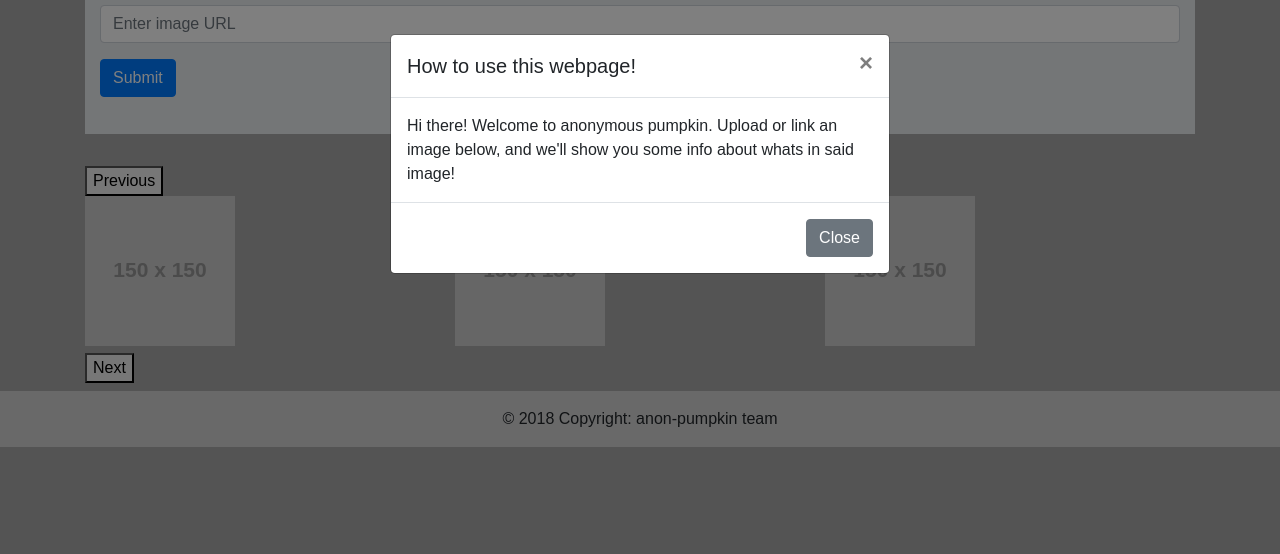
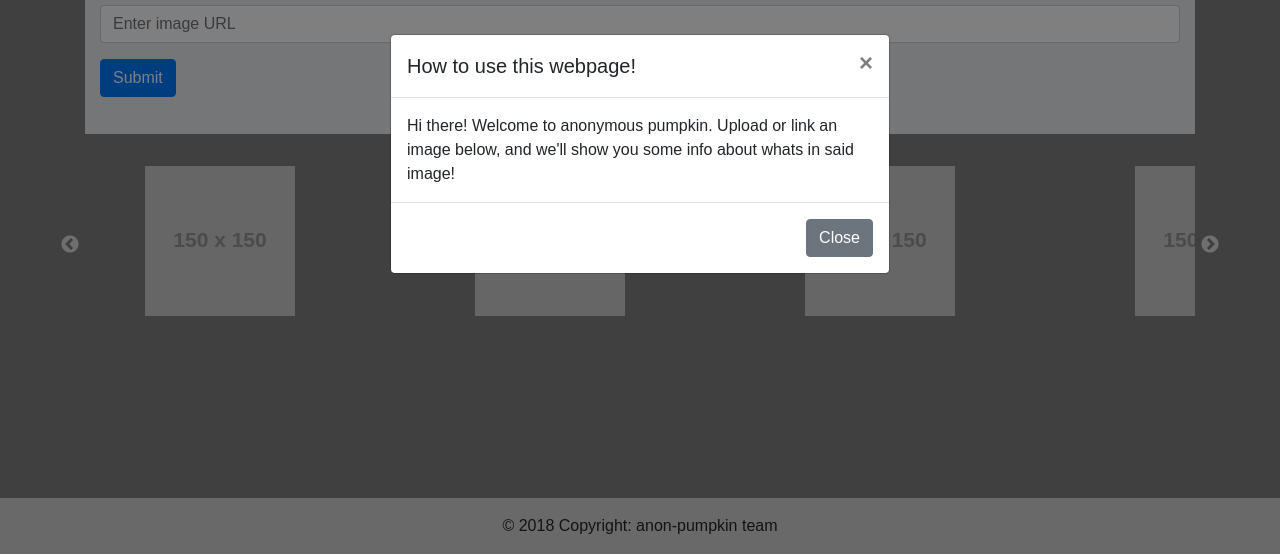
Before and after one commit to QuantumPhilosophy/anonymous-pumpkin, a plain HTML site: page index.html in a window 1280 px wide. Shown: the part 246-800 px from the top of the page. Drawn offline with nearby package versions, Linux system fonts and the light colour scheme; placeholder pictures from the web are drawn by us.

Commit message:
caro working, index page somewhat finalized

```diff
--- a/assets/css/styles.css
+++ b/assets/css/styles.css
@@ -1,6 +1,6 @@
 body {
   font-family: Arial, Helvetica Neue, Helvetica, sans-serif;
-  background-color: darkgrey;
+  background-color: grey;
 }
 
 footer {
--- a/assets/js/app.js
+++ b/assets/js/app.js
@@ -11,18 +11,39 @@ const config = {
 }
 firebase.initializeApp(config)
 
-$(window).on('load', function () {
+$(window).ready(function()  {
   //Image carousel loader
-  $('.multiple-items').slick({
-    infinite: true,
+  $('#instructionModal').modal('show')
+  // $('.multiple-items').slick({
+  //   infinite: true,
+  //   slidesToShow: 3,
+  //   slidesToScroll: 3
+  // })
+  $('.center').slick({
+    centerMode: true,
+    centerPadding: '60px',
     slidesToShow: 3,
-    slidesToScroll: 3
-  })
-
-  $('#instructionModal').modal('show')
-
-
-
+    responsive: [
+      {
+        breakpoint: 768,
+        settings: {
+          arrows: false,
+          centerMode: true,
+          centerPadding: '40px',
+          slidesToShow: 3
+        }
+      },
+      {
+        breakpoint: 480,
+        settings: {
+          arrows: false,
+          centerMode: true,
+          centerPadding: '40px',
+          slidesToShow: 1
+        }
+      }
+    ]
+  });
 })
 
 
--- a/index.html
+++ b/index.html
@@ -6,7 +6,8 @@
   <link rel="stylesheet" href="https://use.fontawesome.com/releases/v5.7.2/css/all.css" integrity="sha384-fnmOCqbTlWIlj8LyTjo7mOUStjsKC4pOpQbqyi7RrhN7udi9RwhKkMHpvLbHG9Sr" crossorigin="anonymous">
   <link rel="stylesheet" href="https://stackpath.bootstrapcdn.com/bootstrap/4.3.1/css/bootstrap.min.css" integrity="sha384-ggOyR0iXCbMQv3Xipma34MD+dH/1fQ784/j6cY/iJTQUOhcWr7x9JvoRxT2MZw1T" crossorigin="anonymous">
   <link rel="stylesheet" href="https://cdnjs.cloudflare.com/ajax/libs/animate.css/3.7.0/animate.min.css">
-  <link rel="stylesheet" href="https://cdnjs.cloudflare.com/ajax/libs/slick-carousel/1.9.0/slick.css"/>
+  <link rel="stylesheet" type="text/css" href="https://cdnjs.cloudflare.com/ajax/libs/slick-carousel/1.9.0/slick.css"/>
+  <link rel="stylesheet" type="text/css" href="https://cdnjs.cloudflare.com/ajax/libs/slick-carousel/1.9.0/slick-theme.css"/>
   <link rel="stylesheet" type="text/css" href="assets/css/styles.css">
 
   <title>Anonymous Pumpkin</title>
@@ -75,16 +76,16 @@
     </div>
 
   <!-- This is a placeholder div for the image carousel -->
-  <div class="multiple-items">
-    <div><img src="https://via.placeholder.com/150"></div>
-    <div><img src="https://via.placeholder.com/150"></div>
-    <div><img src="https://via.placeholder.com/150"></div>
-    <div><img src="https://via.placeholder.com/150"></div>
-  </div>
+    <div class="center">
+      <div><img src="https://via.placeholder.com/150"></div>
+      <div><img src="https://via.placeholder.com/150"></div>
+      <div><img src="https://via.placeholder.com/150"></div>
+      <div><img src="https://via.placeholder.com/150"></div>
+    </div>
 
 </div>
 
-<footer class="footer mt-2">
+<footer class="footer fixed-bottom mt-2">
   <div class="footer-copyright text-center py-3">
       © 2018 Copyright: anon-pumpkin team
   </div>
@@ -94,8 +95,8 @@
 <script src="https://cdnjs.cloudflare.com/ajax/libs/popper.js/1.14.7/umd/popper.min.js" integrity="sha384-UO2eT0CpHqdSJQ6hJty5KVphtPhzWj9WO1clHTMGa3JDZwrnQq4sF86dIHNDz0W1" crossorigin="anonymous"></script>
 <script src="https://stackpath.bootstrapcdn.com/bootstrap/4.3.1/js/bootstrap.min.js" integrity="sha384-JjSmVgyd0p3pXB1rRibZUAYoIIy6OrQ6VrjIEaFf/nJGzIxFDsf4x0xIM+B07jRM" crossorigin="anonymous"></script>
 <script src="https://www.gstatic.com/firebasejs/5.9.0/firebase.js"></script>
-<script src="assets/js/app.js"></script><script src="https://cdnjs.cloudflare.com/ajax/libs/slick-carousel/1.9.0/slick.js"></script>
-
+<script src="https://cdnjs.cloudflare.com/ajax/libs/slick-carousel/1.9.0/slick.js"></script>
+<script src="assets/js/app.js"></script>
 
 </body>
 </html>
```
